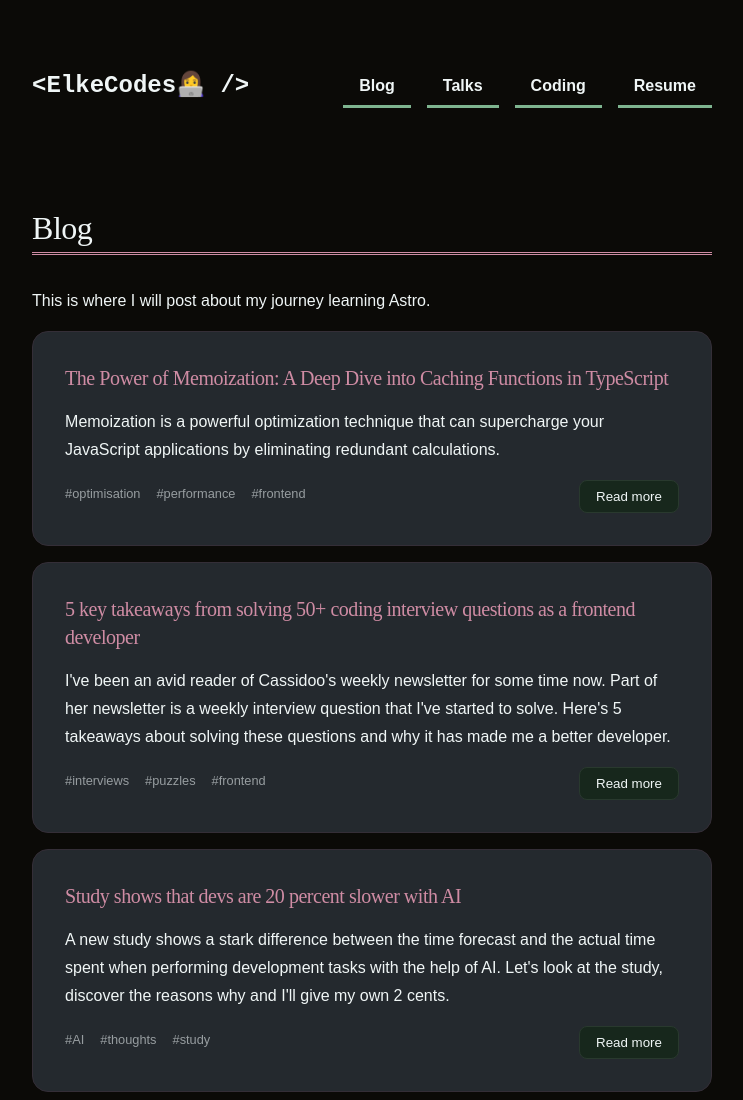
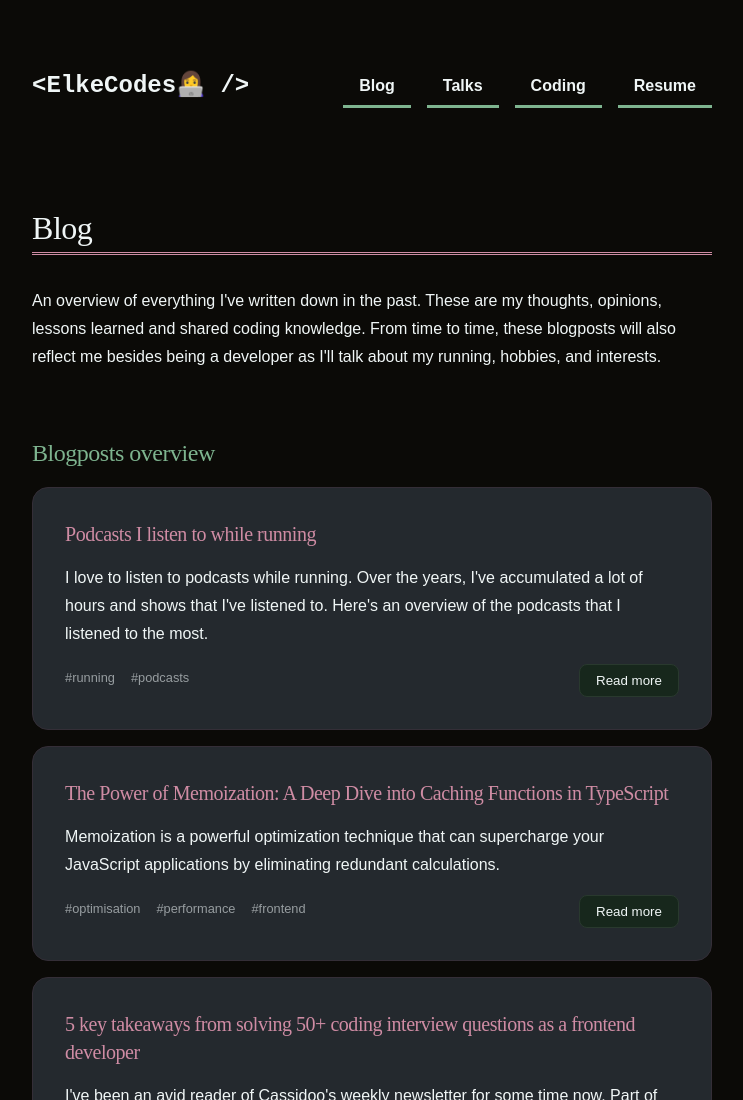
Before and after one commit to ElkeCodes/elkecodesblog, an Astro site: page /blog in a window 1280 px wide. Shown: the top 1100 px of the page, without its empty margins (268-1011 px from the left). Built offline with nearby package versions, Linux system fonts and the light colour scheme; Astro itself is replaced by a stand-in of ours.

Commit message:
Publish of podcasts blogpost and added more text to certain pages

```diff
--- a/src/blog/podcasts-i-listen-to-while-running/index.md
+++ b/src/blog/podcasts-i-listen-to-while-running/index.md
@@ -1,7 +1,7 @@
 ---
 layout: ../@layouts/MarkdownPostLayout.astro
 title: "Podcasts I listen to while running"
-pubDate: 2025-08-13
+pubDate: 2025-08-12
 description: "I love to listen to podcasts while running. Over the years, I've accumulated a lot of hours and shows that I've listened to. Here's an overview of the podcasts that I listened to the most."
 shortDescription: "An overview of the podcasts that I listened to the most"
 author: "Elke Heymans"
--- a/src/pages/blog.astro
+++ b/src/pages/blog.astro
@@ -9,7 +9,13 @@
 ---
 
 <BaseLayout pageTitle={pageTitle}>
-  <p>This is where I will post about my journey learning Astro.</p>
+  <p>
+    An overview of everything I've written down in the past. These are my
+    thoughts, opinions, lessons learned and shared coding knowledge. From time
+    to time, these blogposts will also reflect me besides being a developer as
+    I'll talk about my running, hobbies, and interests.
+  </p>
+  <h2>Blogposts overview</h2>
   <ul>
     {
       allPosts.map((post) => (
--- a/src/pages/coding/index.astro
+++ b/src/pages/coding/index.astro
@@ -6,13 +6,34 @@
 ---
 
 <BaseLayout pageTitle={pageTitle}>
+  <p>
+    To sharpen my developer skills, I love to create new things from time to
+    time. This is an overview of all kinds of coding projects I've done in the
+    past.
+  </p>
+  <h2>All my coding projects</h2>
+  <ul>
+    <li>
       <Card
         title="Rendez-vous with Cassidoo"
         href="/coding/rendez-vous-with-cassidoo"
         actionLabel="Open the details"
         ><p>
-      Trying to solve all interview questions that Cassidoo sends and has sent
-      in her weekly newsletter.
+          Trying to solve all interview questions that Cassidoo sends and has
+          sent in her weekly newsletter.
         </p></Card
       >
+    </li>
+  </ul>
 </BaseLayout>
+
+<style>
+  ul {
+    list-style: none;
+    margin: 1rem 0;
+    padding: 0;
+    display: flex;
+    flex-direction: column;
+    gap: 1rem;
+  }
+</style>
```
Also changed, not shown: src/pages/talks.astro (+7 -0 lines). Lines whose indentation alone changed are shown as unchanged.
